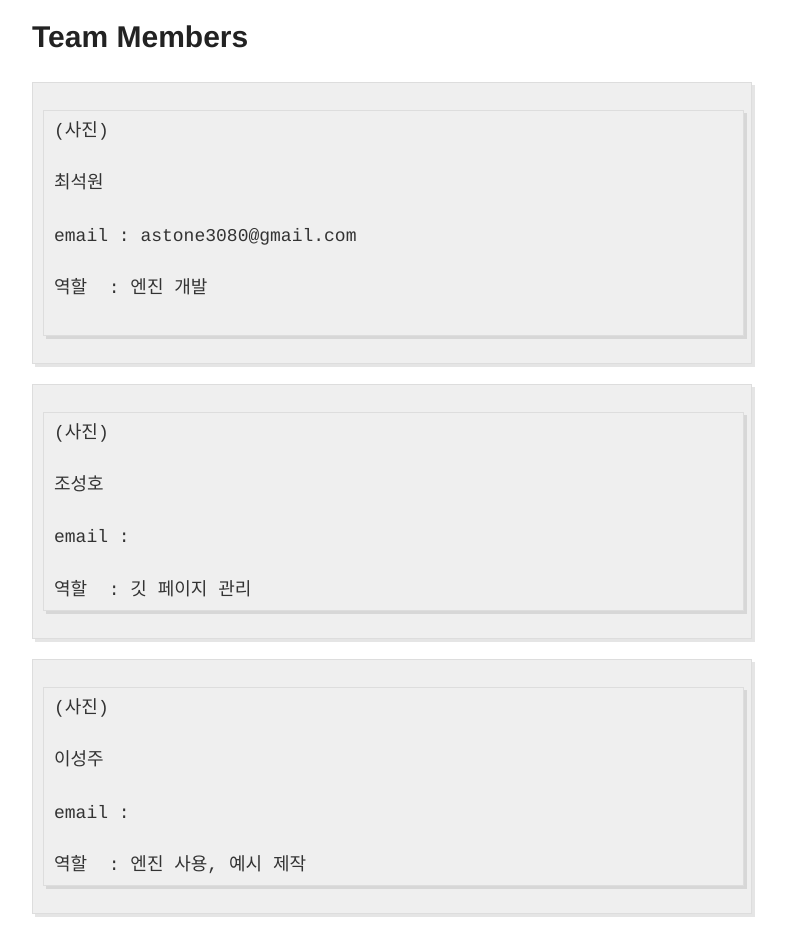
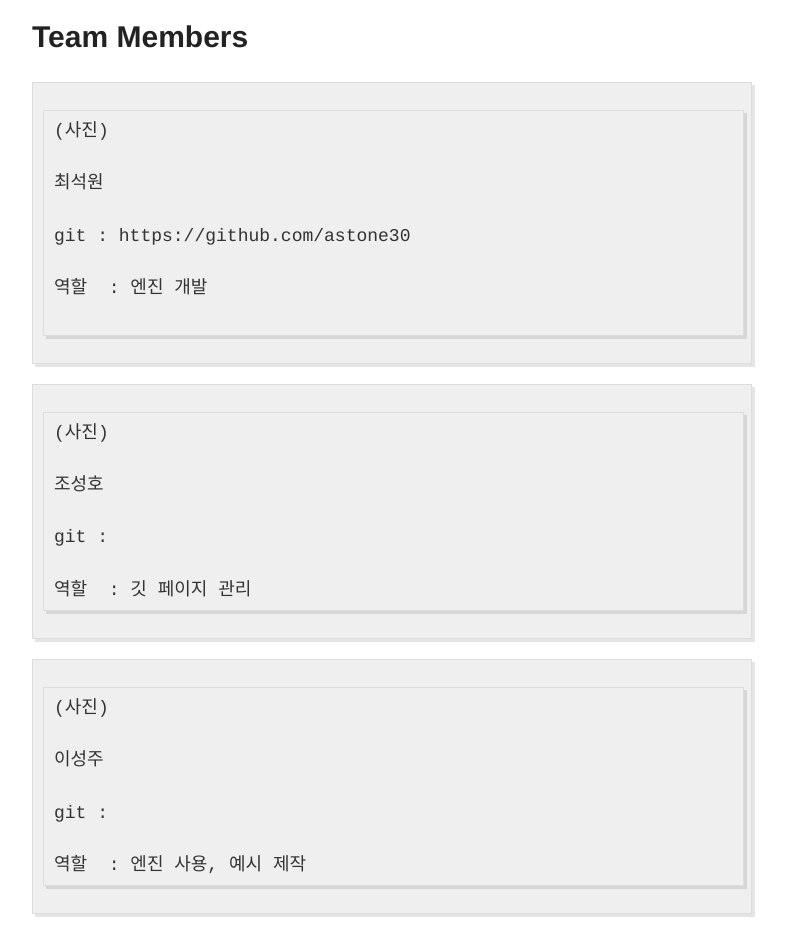
Before and after one commit to kookmin-sw/capstone-2021-2021-26, a Jekyll site: the page built from index.html, in a window 1280 px wide. Shown: the part 1025-1977 px from the top of the page, without its empty margins (248-1034 px from the left). Built offline with Jekyll 4.4.1, drawn with Linux system fonts in a browser that asks for light colours.

Commit message:
Update 2021-3-28-Team-Members.md

````diff
--- a/_posts/2021-3-28-Team-Members.md
+++ b/_posts/2021-3-28-Team-Members.md
@@ -8,7 +8,7 @@ title: Team Members
 
 최석원
 
-email : astone3080@gmail.com
+git : https://github.com/astone30
 
 역할  : 엔진 개발
 
@@ -19,7 +19,7 @@ email : astone3080@gmail.com
 
 조성호
 
-email :
+git :
 
 역할  : 깃 페이지 관리
 ```
@@ -29,7 +29,7 @@ email :
 
 이성주
 
-email :
+git :
 
 역할  : 엔진 사용, 예시 제작
 ```
````
